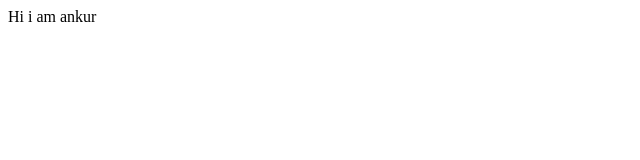
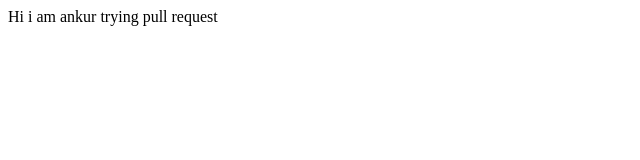
Before and after one commit to 29aNKUR/student-name-site, a plain HTML site: page index.html in a window 1280 px wide. Shown: the whole page, without its empty margins (0-640 px from the left). Drawn offline with Linux system fonts and the light colour scheme.

Commit message:
Update index.html

```diff
--- a/index.html
+++ b/index.html
@@ -8,5 +8,6 @@
 </head>
 <body>
     Hi i am ankur
+    trying pull request
 </body>
 </html>
```
